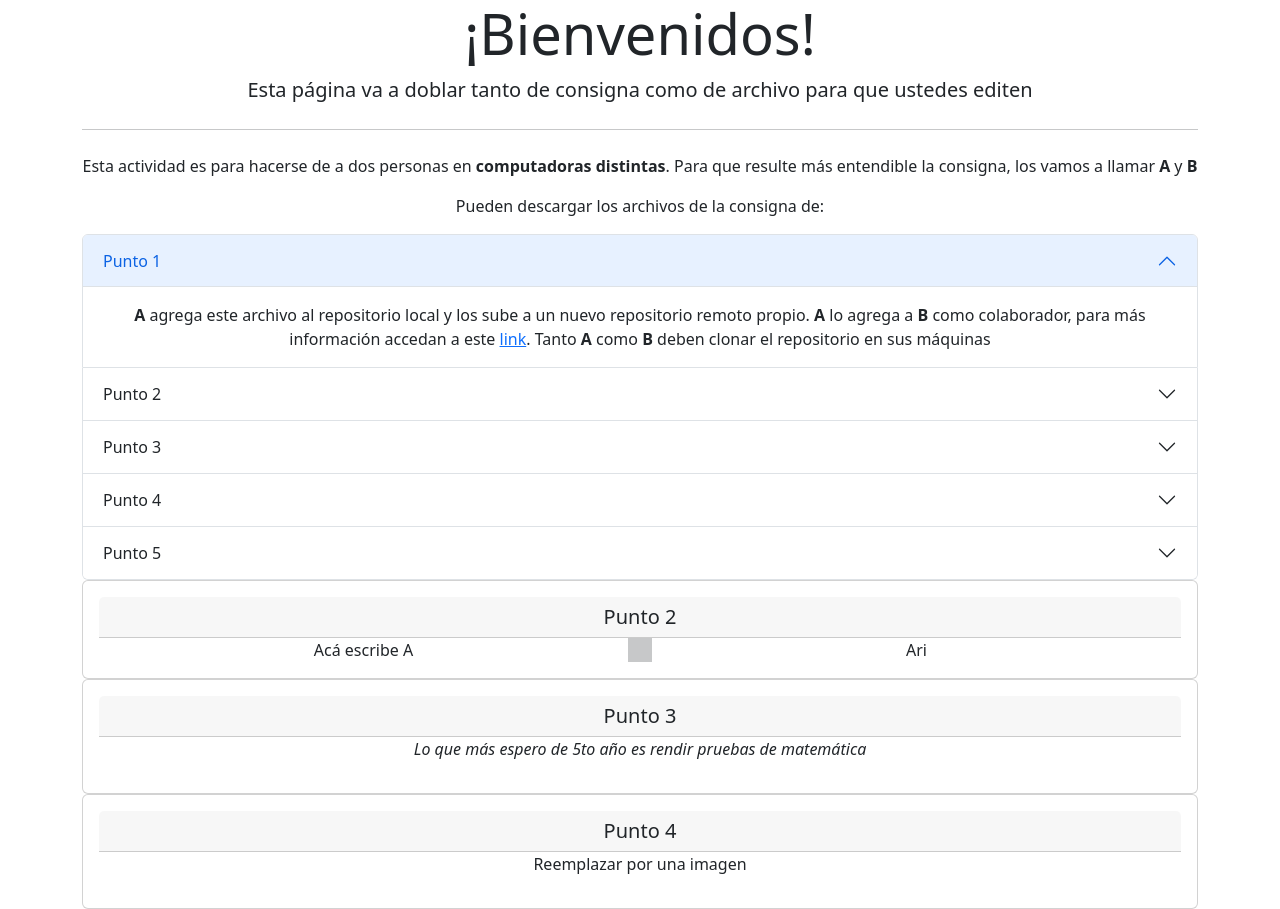
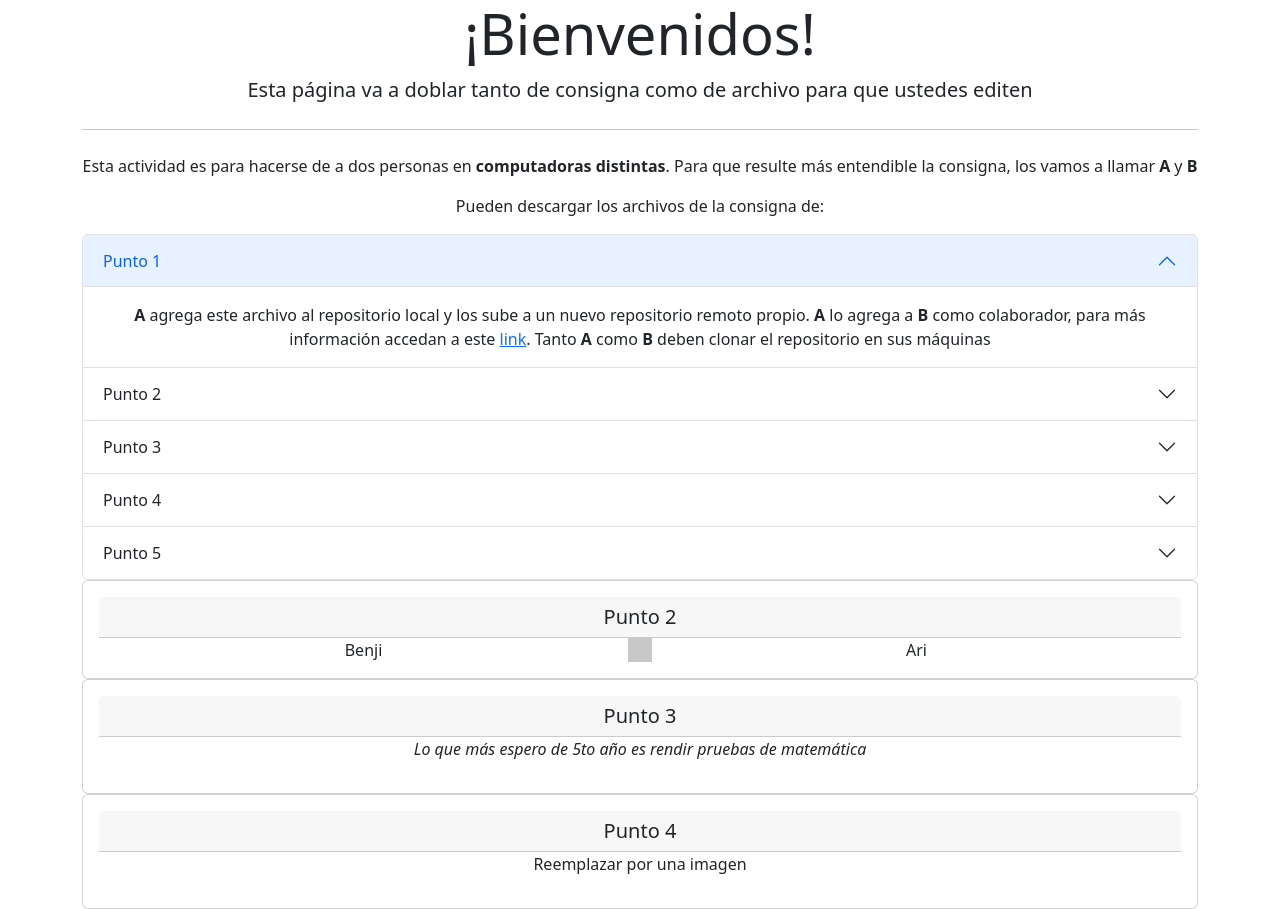
Before and after one commit to BenjiChejtman/Actividad-Punto-1-Ari-y-Benji, a plain HTML site: page index.html in a window 1280 px wide. Drawn offline with nearby package versions, Linux system fonts and the light colour scheme.

Commit message:
Punto-2-Benji

```diff
--- a/index.html
+++ b/index.html
@@ -84,7 +84,7 @@
           <div class="container">
             <div class="row">
               <div class="col-sm">
-                Acá escribe A
+                Benji
               </div>
               <div class="vr"></div>
               <div class="col-sm">
```
